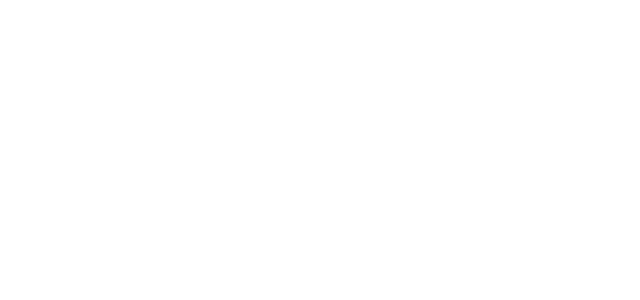
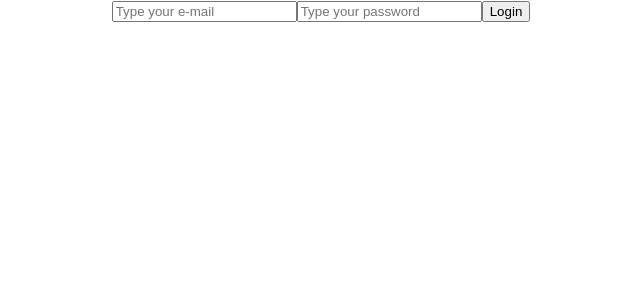
Before and after one commit to anup-an/library-api, a React (Create React App) app in the folder client/: page /login in a window 1280 px wide. Before the commit this address had no page. Shown: the top 300 px of the page, without its empty margins (319-959 px from the left). Built offline with nearby package versions, Linux system fonts and the light colour scheme.

Commit message:
Add login functionality to frontend

```diff
--- /dev/null
+++ b/client/src/api/axios.ts
@@ -0,0 +1,13 @@
+import axios from "axios";
+
+axios.defaults.xsrfCookieName = "csrftoken";
+axios.defaults.xsrfHeaderName = "X-CSRFToken";
+axios.defaults.withCredentials = true;
+
+export const loginUser = async (payload: any) => {
+  return await axios.post("http://127.0.0.1:8000/api/user/login", payload);
+};
+
+export const logoutUser = async () => {
+  return await axios.post("http://127.0.0.1:8000/api/user/logout");
+};
--- /dev/null
+++ b/client/src/components/Login/index.tsx
@@ -0,0 +1,51 @@
+import { useState } from "react";
+import { useNavigate } from "react-router-dom";
+import { loginUser } from "src/api/axios";
+import "src/components/Login/Login.scss";
+import Button from "src/components/ui/Button";
+
+const Login = () => {
+  const history = useNavigate();
+  const [credentials, setCredentials] = useState({ email: "", password: "" });
+
+  const handleLogin = async (event: React.FormEvent<HTMLFormElement>) => {
+    event.preventDefault();
+    const response = await loginUser(credentials)
+    if (response.status === 200) {
+      history('/')
+    }
+  };
+
+  const handleChange = (event: React.ChangeEvent<HTMLInputElement>) => {
+    setCredentials({ ...credentials, [event.target.name]: event.target.value });
+  };
+
+  return (
+    <div>
+      <form onSubmit={handleLogin}>
+        <label htmlFor="username">
+          <input
+            id="username"
+            name="username"
+            placeholder="Type your e-mail"
+            required
+            onChange={handleChange}
+          />
+        </label>
+        <label htmlFor="password">
+          <input
+            id="password"
+            name="password"
+            placeholder="Type your password"
+            type="password"
+            required
+            onChange={handleChange}
+          />
+        </label>
+        <Button buttonText="Login" type="submit" />
+      </form>
+    </div>
+  );
+};
+
+export default Login;
--- a/client/src/components/Routers/index.tsx
+++ b/client/src/components/Routers/index.tsx
@@ -1,10 +1,12 @@
 import { Route, Routes } from "react-router-dom";
 import LandingPage from "src/views/LandingPage";
+import LoginPage from "src/views/LoginPage";
 
 const Routers = () => {
   return (
     <Routes>
       <Route path="/" element={<LandingPage />} />
+      <Route path="/login" element={<LoginPage />} />
     </Routes>
   );
 };
--- a/client/src/components/ui/Button.tsx
+++ b/client/src/components/ui/Button.tsx
@@ -1,10 +1,15 @@
 interface IProps {
   buttonText: string;
+  type: 'button' | 'submit'
+  clickHandler?: () => any
 }
 
 const Button = (props: IProps) => {
-  const { buttonText } = props;
-  return <button className="button">{buttonText}</button>;
+  const dummyFunction = () => {
+
+  }
+  const { buttonText, clickHandler } = props;
+  return <button className="button" onClick={clickHandler||dummyFunction}>{buttonText}</button>;
 };
 
 export default Button;
--- a/client/src/views/LandingPage/index.tsx
+++ b/client/src/views/LandingPage/index.tsx
@@ -4,7 +4,7 @@ const LandingPage = () => {
   return (
     <div>
       <h2>Welcome to the library</h2>
-      <Button buttonText="Browse books" />
+      <Button buttonText="Browse books" type="button"/>
     </div>
   );
 };
--- /dev/null
+++ b/client/src/views/LoginPage/index.tsx
@@ -0,0 +1,11 @@
+import Login from "src/components/Login";
+
+const LoginPage = () => {
+  return (
+    <div>
+      <Login />
+    </div>
+  );
+};
+
+export default LoginPage;
```
Also changed, not shown: client/src/components/Login/Login.scss (added).
